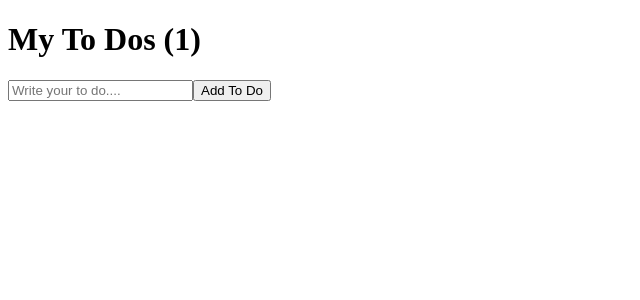
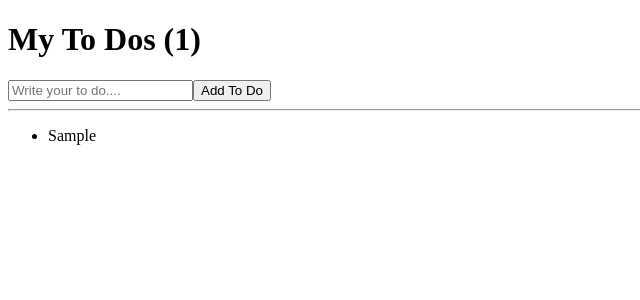
Before and after one commit to RealSong88/react_proj2, a React (Create React App) app: page / in a window 1280 px wide. Both pictures are taken after typing "Sample" into the empty fields and a click on the button "Add To Do". Shown: the top 300 px of the page, without its empty margins (0-640 px from the left). Built offline with nearby package versions, Linux system fonts and the light colour scheme.

Commit message:
7.1 To Do List Part Two

```diff
--- a/src/App.js
+++ b/src/App.js
@@ -12,6 +12,7 @@ function App() {
     setToDos((currentArray) => [toDo, ...currentArray]);
     setToDo("");
   };
+  console.log(toDos);
   return (
     <div>
       <h1>My To Dos ({toDos.length})</h1>
@@ -24,6 +25,12 @@ function App() {
         />
         <button>Add To Do</button>
       </form>
+      <hr />
+      <ul>
+      {toDos.map((item, index) => (
+        <li key={index}>{item}</li>
+      ))}
+      </ul>
     </div>
   );
 }
```
